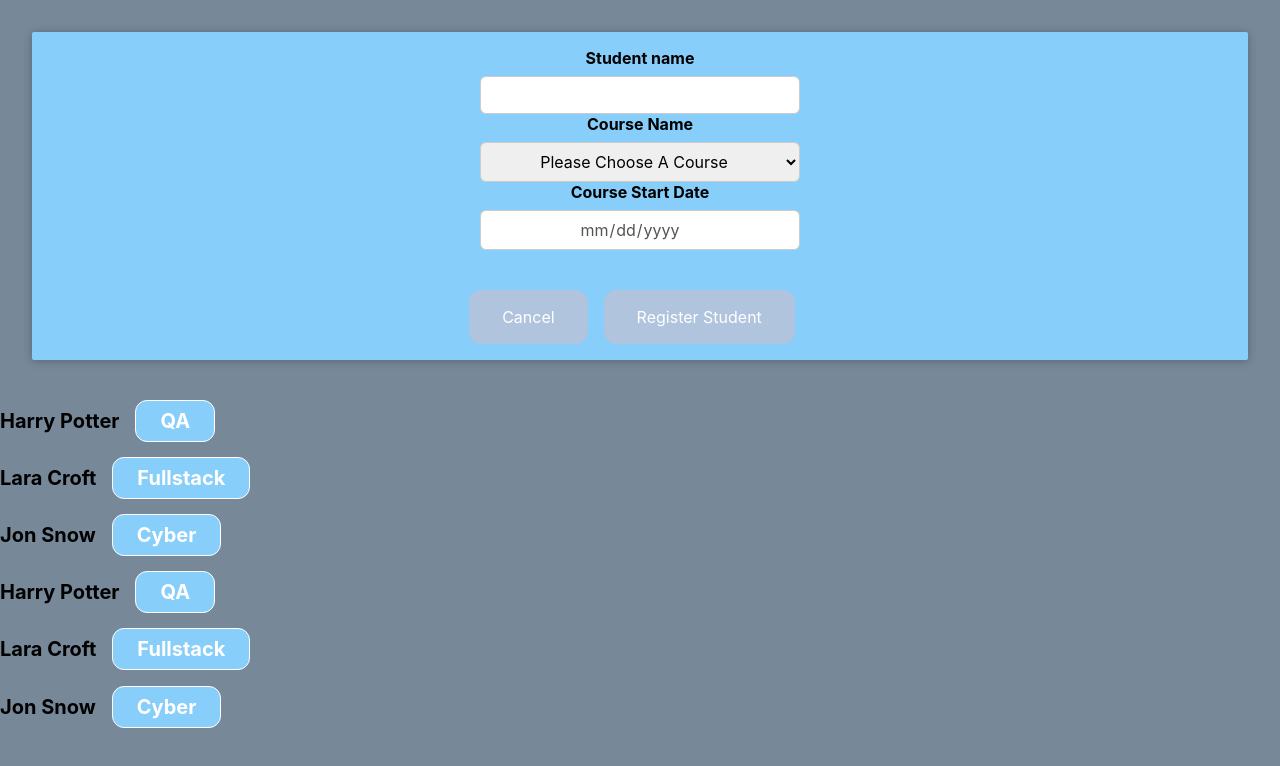
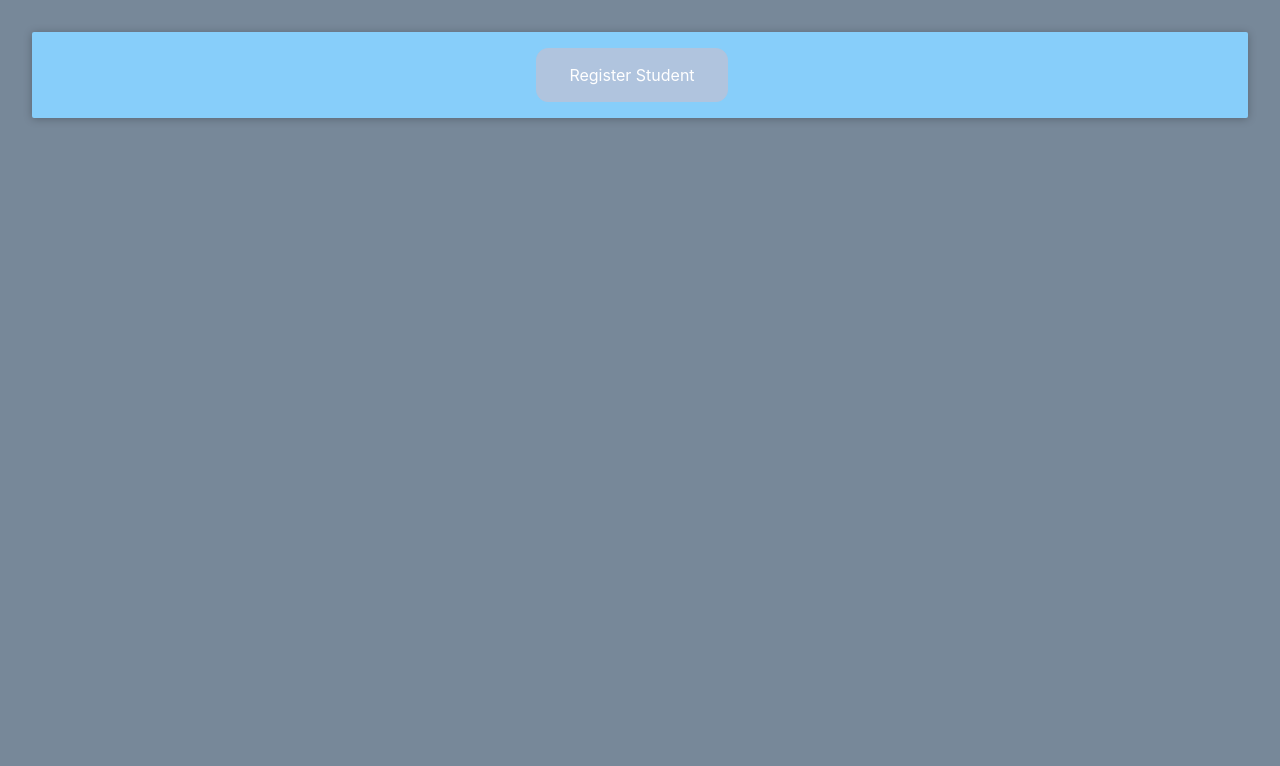
Before and after one commit to AaronsonRossita/first_react_project_02-23, a React (Create React App) app: page / in a window 1280 px wide. Shown: the top 766 px of the page. Built offline with nearby package versions, Linux system fonts and the light colour scheme.

Commit message:
Registration - done

```diff
--- a/src/App.js
+++ b/src/App.js
@@ -1,35 +1,9 @@
+import { useState } from 'react';
 import './App.css';
 import NewStudent from './components/newStudent/NewStudent';
 import RegisteredStudent from './components/registeredStudents/RegisteredStudent';
 
 function App() {
-
-  const MOCK_STUDENTS = [
-    {
-      name: "Harry Potter",
-      course: "QA"
-    },
-    {
-      name: "Lara Croft",
-      course: "Fullstack"
-    },
-    {
-      name: "Jon Snow",
-      course: "Cyber"
-    },
-    {
-      name: "Harry Potter",
-      course: "QA"
-    },
-    {
-      name: "Lara Croft",
-      course: "Fullstack"
-    },
-    {
-      name: "Jon Snow",
-      course: "Cyber"
-    }
-  ]
 
   const MOCK_COURSES = {
     fullstack: {
@@ -56,16 +30,29 @@ function App() {
       displayName: "Product Course",
       startDate: new Date(2023, 6, 30),
     },
+    ui_ux:{
+      id: "5",
+      name: "ui_ux",
+      displayName: "UI/UX Course",
+      startDate: new Date(2023, 4, 26),
+    }
   };
 
+  const [students, setStudents] = useState([]);
+
+  const handleStudentRegistration = (data) => {
+    setStudents( (prevStudents) => {
+      return [...prevStudents,data]
+    })
+  }
 
 
   return(
     <div>
-      <NewStudent courses={MOCK_COURSES}/>
-      {MOCK_STUDENTS.map( (s) => {
+      <NewStudent courses={MOCK_COURSES} register={handleStudentRegistration}/>
+      {students.map( (s,i) => {
         return(
-          <RegisteredStudent student={s}/>
+          <RegisteredStudent students={students} courses={MOCK_COURSES}/>
         )
       })}
     </div>
--- a/src/components/newStudent/NewStudent.js
+++ b/src/components/newStudent/NewStudent.js
@@ -1,11 +1,24 @@
-import React from "react";
+import React, { useState } from "react";
 import "./NewStudent.css"
 import StudentForm from "./StudentForm";
 
 function NewStudent(props){
+
+    const [isEditing, setIsEditing] = useState(false);
+
+    const handleNewStudentView = () => {
+        setIsEditing(!isEditing);
+    }
+
     return(
         <div className="new-registration">
-            <StudentForm courses={props.courses}/>
+            {isEditing ?
+                <StudentForm
+                    courses={props.courses}
+                    cancel={handleNewStudentView}
+                    register={props.register}
+                /> :
+                <button onClick={handleNewStudentView}>Register Student</button>}
         </div>
     )
 }
--- a/src/components/newStudent/StudentForm.js
+++ b/src/components/newStudent/StudentForm.js
@@ -24,14 +24,19 @@ function StudentForm(props){
         const student = {
             name: studentName,
             course: chosenCourse,
-            date: courseDate
+            displayName:props.courses[chosenCourse].displayName
         }
 
         setStudentName("");
         setChosenCourse("");
         setCourseDate("");
 
-        console.log(student);
+        props.register(student);
+        props.cancel();
+    }
+
+    const handleCancel = () => {
+        props.cancel();
     }
 
 
@@ -41,7 +46,7 @@ function StudentForm(props){
 
                 <div className="new-registration__control">
                     <label>Student name</label>
-                    <input type="text" onChange={handleNameChange} value={studentName}></input>
+                    <input type="text" onChange={handleNameChange} value={studentName} required></input>
                 </div>
 
                 <div className="new-registration__control">
@@ -74,7 +79,7 @@ function StudentForm(props){
                 <br/><br/>
 
                 <div className="new-registration__actions">
-                    <button type="button">Cancel</button>
+                    <button type="button" onClick={handleCancel}>Cancel</button>
                     <button type="submit">Register Student</button>
                 </div>
             </div>
--- a/src/components/registeredStudents/RegisteredStudent.js
+++ b/src/components/registeredStudents/RegisteredStudent.js
@@ -1,15 +1,25 @@
 import React from "react";
 import "./RegisteredStudent.css"
+import CourseDate from "./CourseDate";
 
 function RegisteredStudent(props){
+
+    let mock_date = "14 / August / 2023";
 
     return(
         <div>
             <div className="registration-student__description">
-                <h2>{props.student.name}</h2>
-                <div className="registration-student__course">
-                    {props.student.course}
-                </div>
+                {props.students.map( (student) => {
+                    return(
+                        <div>
+                            <CourseDate date={mock_date}/>
+                            <h2>{student.name}</h2>
+                            <div className="registration-student__course">
+                                {student.displayName}
+                            </div>
+                        </div>
+                    )
+                })}
             </div>
         </div>
     )
```
